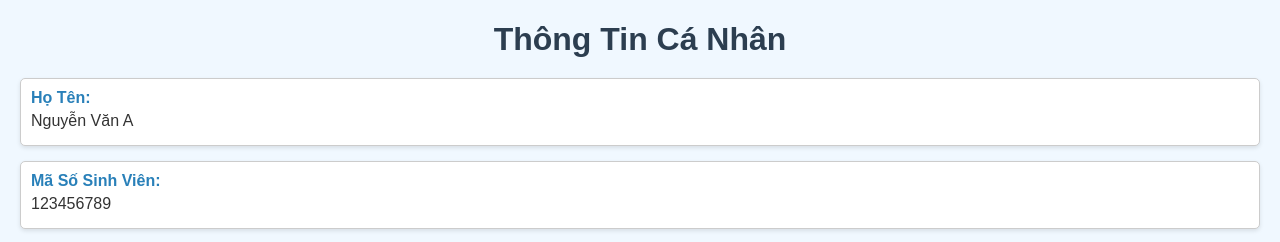
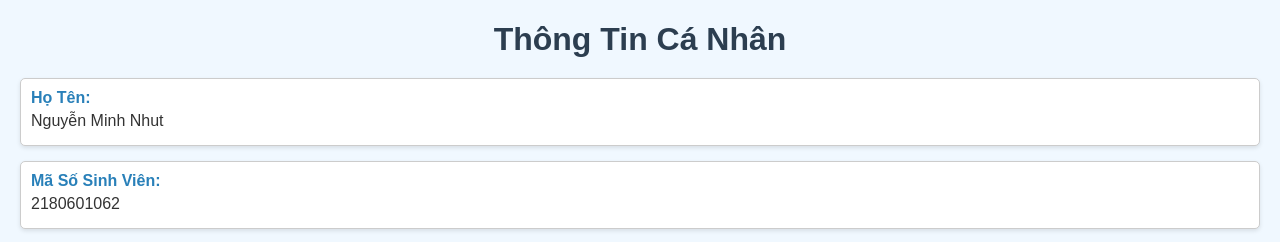
Before and after one commit to 0949307794/nguyenminhnhut.github.io, a plain HTML site: page websitecanhan/index.html in a window 1280 px wide. Shown: the top 242 px of the page. Drawn offline with Linux system fonts and the light colour scheme.

Commit message:
Update index.html

```diff
--- a/websitecanhan/index.html
+++ b/websitecanhan/index.html
@@ -20,11 +20,11 @@
     <h1>Thông Tin Cá Nhân</h1>
     <div class="info">
         <span class="label">Họ Tên:</span>
-        <span>Nguyễn Văn A</span>
+        <span>Nguyễn Minh Nhut</span>
     </div>
     <div class="info">
         <span class="label">Mã Số Sinh Viên:</span>
-        <span>123456789</span>
+        <span>2180601062</span>
     </div>
     <div class="info">
         <span class="label">Số Điện Thoại:</span>
```
